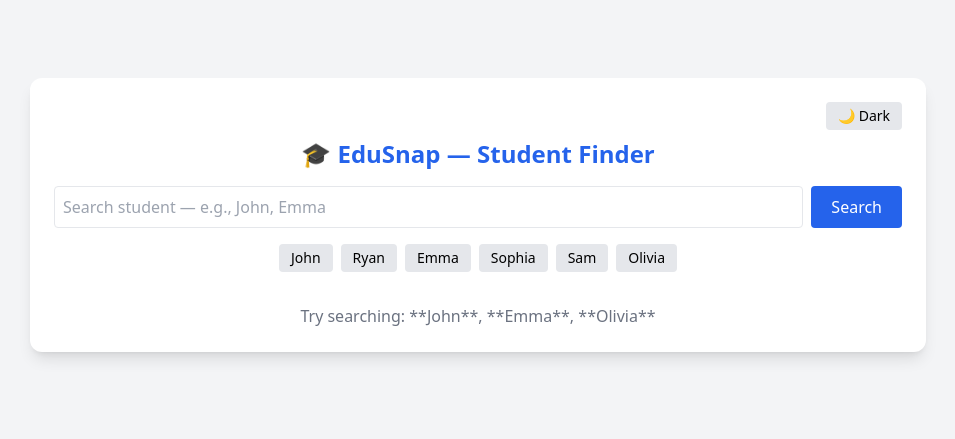
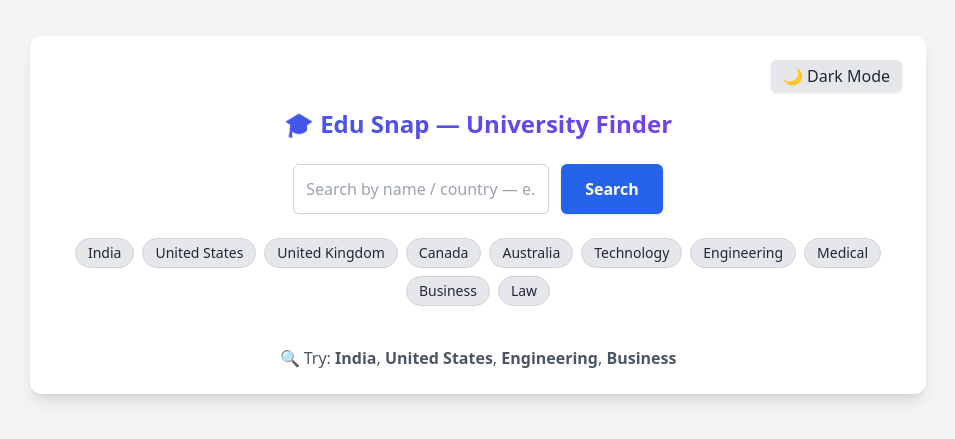
Before and after one commit to Tejas2913/Image_Fetcher_API, a React (Vite) app: page / in a window 1280 px wide. Shown: the part 185-624 px from the top of the page, without its empty margins (162-1117 px from the left). Built offline with nearby package versions, Linux system fonts and the light colour scheme.

Commit message:
Updated App.jsx

```diff
--- a/src/App.jsx
+++ b/src/App.jsx
@@ -3,82 +3,76 @@ import axios from "axios";
 
 function App() {
   const [keyword, setKeyword] = useState("");
-  const [students, setStudents] = useState([]);
+  const [universities, setUniversities] = useState([]);
   const [loading, setLoading] = useState(false);
   const [darkMode, setDarkMode] = useState(false);
 
   const suggestions = [
-    "John", "Ryan", "Emma", "Sophia", "Sam", "Olivia"
+    "India", "United States", "United Kingdom", "Canada", "Australia",
+    "Technology", "Engineering", "Medical", "Business", "Law"
   ];
 
-  const fetchStudents = async (e) => {
-    if (e?.preventDefault) e.preventDefault();
+  const searchUniversities = async (e) => {
+    e.preventDefault();
     setLoading(true);
+    try {
+      const res = await axios.get("https://universities.hipolabs.com/search", {
+        params: { name: keyword }
+      });
 
-    try {
-      const res = await axios.get("https://dummyjson.com/users");
-      const data = res.data.users;
-
-      const filtered = data.filter(
-        (u) =>
-          u.firstName.toLowerCase().includes(keyword.toLowerCase()) ||
-          u.lastName.toLowerCase().includes(keyword.toLowerCase()) ||
-          u.university?.toLowerCase().includes(keyword.toLowerCase())
-      );
-
-      setStudents(filtered);
+      setUniversities(res.data);
     } catch (err) {
-      alert("API Fetch Failed");
+      console.error(err);
+      alert("Error fetching universities");
     }
-
     setLoading(false);
   };
 
   return (
     <div className={darkMode ? "dark" : ""}>
       <div className="min-h-screen bg-gray-100 dark:bg-gray-900 flex justify-center items-center p-4">
-
         <div className="max-w-4xl w-full bg-white dark:bg-gray-800 p-6 rounded-xl shadow-lg">
 
-          {/* Theme */}
-          <div className="flex justify-end mb-2">
+          {/* Dark Mode Toggle */}
+          <div className="flex justify-end mb-4">
             <button
               onClick={() => setDarkMode(!darkMode)}
-              className="px-3 py-1 bg-gray-200 dark:bg-gray-700 rounded text-sm dark:text-white"
+              className="px-3 py-1 rounded-md bg-gray-200 dark:bg-gray-700 text-gray-800 dark:text-gray-100 shadow hover:opacity-80 transition"
             >
-              {darkMode ? "☀ Light" : "🌙 Dark"}
+              {darkMode ? "☀️ Light Mode" : "🌙 Dark Mode"}
             </button>
           </div>
 
-          <h1 className="text-2xl font-bold text-center mb-4 text-blue-600 dark:text-blue-300">
-            🎓 EduSnap — Student Finder
+          {/* Title */}
+          <h1 className="text-2xl font-bold text-center mb-6 bg-gradient-to-r from-blue-600 to-purple-600 bg-clip-text text-transparent">
+            🎓 Edu Snap — University Finder
           </h1>
 
-          {/* Search */}
-          <form onSubmit={fetchStudents} className="flex gap-2 mb-4">
+          {/* Search Form */}
+          <form onSubmit={searchUniversities} className="flex flex-col sm:flex-row gap-3 mb-6 justify-center">
             <input
               type="text"
-              className="flex-1 p-2 border rounded dark:bg-gray-700 dark:text-white"
-              placeholder="Search student — e.g., John, Emma"
+              className="border p-3 rounded-md w-full sm:w-64 focus:ring-2 focus:ring-blue-400 outline-none shadow-sm bg-white dark:bg-gray-700 border-gray-300 dark:border-gray-600 text-gray-800 dark:text-gray-100"
+              placeholder="Search by name / country — e.g., India, Engineering"
               value={keyword}
               onChange={(e) => setKeyword(e.target.value)}
               required
             />
-            <button className="bg-blue-600 text-white px-5 rounded">
-              {loading ? "..." : "Search"}
+            <button className="bg-blue-600 hover:bg-blue-700 dark:bg-blue-500 dark:hover:bg-blue-600 px-6 py-3 rounded-md text-white font-semibold shadow transition">
+              {loading ? "Searching..." : "Search"}
             </button>
           </form>
 
           {/* Suggestions */}
-          <div className="flex flex-wrap gap-2 justify-center mb-4">
-            {suggestions.map((s, i) => (
+          <div className="flex flex-wrap justify-center gap-2 mb-4">
+            {suggestions.map((s, idx) => (
               <button
-                key={i}
+                key={idx}
                 onClick={() => {
                   setKeyword(s);
-                  fetchStudents();
+                  searchUniversities({preventDefault: () => {}});
                 }}
-                className="px-3 py-1 rounded bg-gray-200 dark:bg-gray-700 text-sm dark:text-white"
+                className="px-3 py-1 text-sm rounded-full bg-gray-200 dark:bg-gray-700 text-gray-800 dark:text-gray-100 border border-gray-300 dark:border-gray-600 hover:bg-blue-600 hover:text-white dark:hover:bg-blue-500 transition"
               >
                 {s}
               </button>
@@ -87,32 +81,33 @@ function App() {
 
           {/* Loader */}
           {loading && (
-            <p className="text-center text-blue-500">Searching…</p>
+            <div className="flex justify-center my-5">
+              <div className="border-4 border-blue-500 border-t-transparent rounded-full w-10 h-10 animate-spin"></div>
+            </div>
           )}
 
-          {/* Students Grid */}
-          <div className="grid sm:grid-cols-2 md:grid-cols-3 gap-4">
-            {students.map((u) => (
-              <div key={u.id} className="bg-gray-100 dark:bg-gray-700 p-4 rounded shadow">
-                <img
-                  src={u.image}
-                  className="w-24 h-24 rounded-full mx-auto mb-2 border"
-                  alt=""
-                />
-                <h2 className="font-bold text-center dark:text-white">
-                  {u.firstName} {u.lastName}
-                </h2>
-                <p className="text-sm text-center text-gray-600 dark:text-gray-300">{u.email}</p>
-                <p className="text-xs text-center text-gray-500 dark:text-gray-400 mt-1">
-                  {u.university || "Student"}
-                </p>
+          {/* Results */}
+          <div className="grid gap-4 sm:grid-cols-2 md:grid-cols-3">
+            {universities.map((u, i) => (
+              <div key={i} className="bg-white dark:bg-gray-700 p-4 rounded-lg shadow hover:shadow-md transition">
+                <h3 className="font-bold text-lg dark:text-white truncate">{u.name}</h3>
+                <p className="text-sm text-gray-600 dark:text-gray-300">Country: {u.country}</p>
+                <p className="text-xs text-gray-500 dark:text-gray-400">Domain: {u.domains?.[0]}</p>
+                <a
+                  href={u.web_pages?.[0]}
+                  target="_blank"
+                  rel="noreferrer"
+                  className="mt-2 block text-center bg-blue-600 text-white py-1 rounded text-sm hover:bg-blue-700 dark:hover:bg-blue-500"
+                >
+                  Visit Website
+                </a>
               </div>
             ))}
           </div>
 
-          {!loading && students.length === 0 && (
-            <p className="text-center text-gray-500 dark:text-gray-300 mt-4">
-              Try searching: **John**, **Emma**, **Olivia**
+          {!loading && universities.length === 0 && (
+            <p className="text-center text-gray-600 dark:text-gray-300 mt-6 text-sm md:text-base">
+              🔍 Try: <b>India</b>, <b>United States</b>, <b>Engineering</b>, <b>Business</b>
             </p>
           )}
 
```
